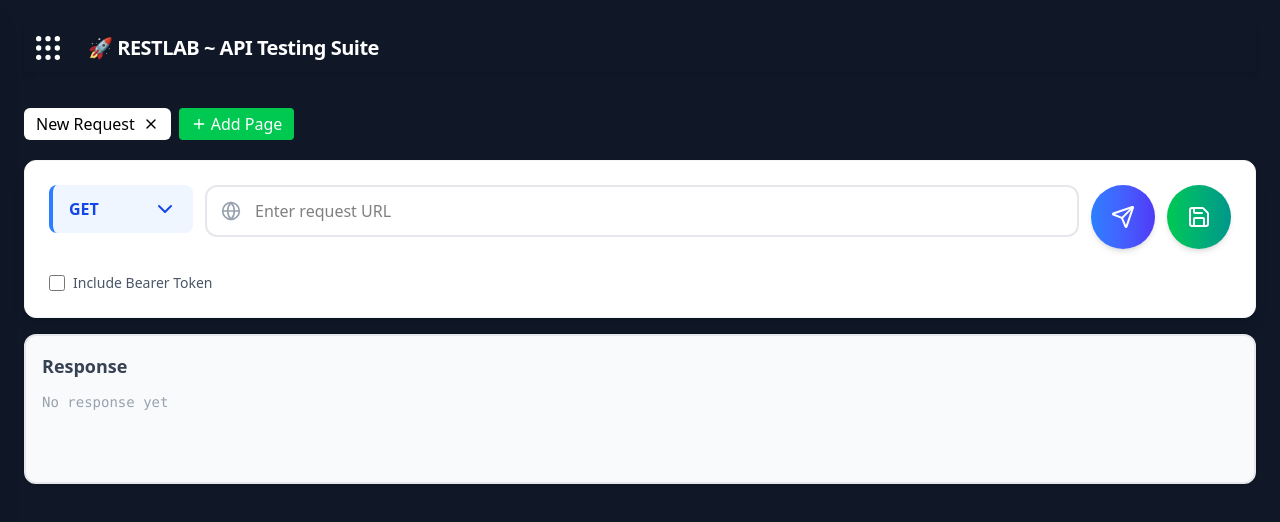
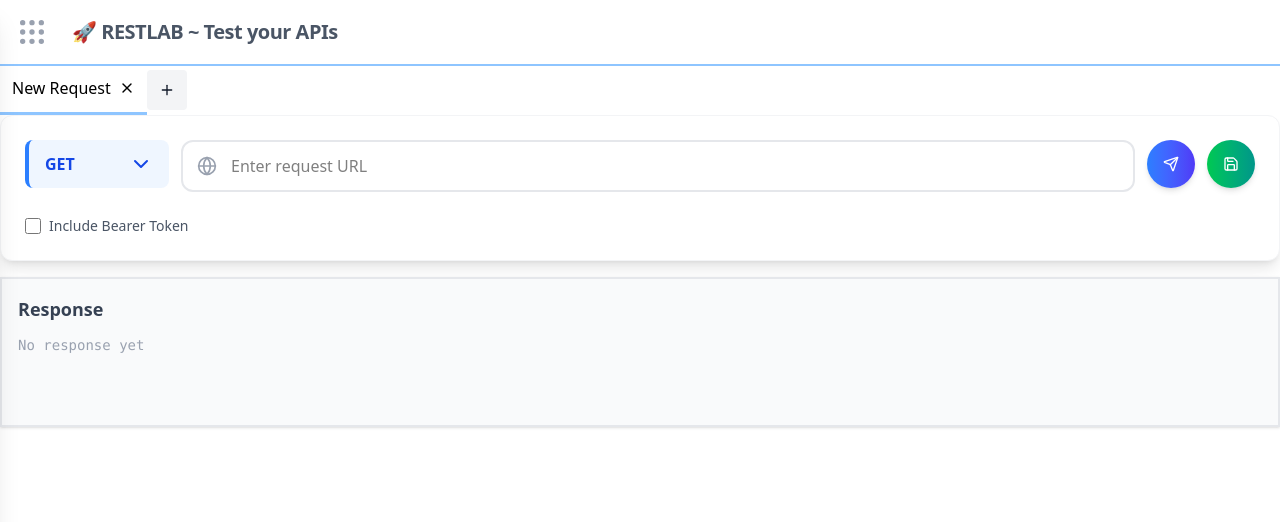
Before and after one commit to CodewChinmay/RestLab, a React (Vite) app: page / in a window 1280 px wide. Shown: the top 522 px of the page. Built offline with nearby package versions, Linux system fonts and the light colour scheme.

Commit message:
updating layout 26-10-2025

```diff
--- a/src/App.jsx
+++ b/src/App.jsx
@@ -14,9 +14,9 @@
   mode: "raw",
   authToken: "", // <-- Added for Bearer token
   formData: [
-    { id: Date.now() + Math.random(), name: "", value: "", type: "text" }
+    { id: Date.now() + Math.random(), name: "", value: "", type: "text" },
   ],
-  fileData: {}
+  fileData: {},
 });
 
 function App() {
@@ -79,7 +79,7 @@
     if (!form.url.trim()) {
       updateForm(index, "response", {
         status: "error",
-        data: { error: "URL is required." }
+        data: { error: "URL is required." },
       });
       return;
     }
@@ -143,7 +143,7 @@
     } catch (error) {
       updateForm(index, "response", {
         status: "error",
-        data: { error: error.message || "Failed to fetch data." }
+        data: { error: error.message || "Failed to fetch data." },
       });
     }
     updateForm(index, "loading", false);
@@ -162,9 +162,9 @@
       mode: savedData.mode || "raw",
       authToken: savedData.authToken || "",
       formData: savedData.formData || [
-        { id: Date.now() + Math.random(), name: "", value: "", type: "text" }
+        { id: Date.now() + Math.random(), name: "", value: "", type: "text" },
       ],
-      fileData: {}
+      fileData: {},
     };
     setForms((prevForms) => {
       const newForms = [...prevForms, newForm];
@@ -174,36 +174,50 @@
   };
 
   return (
-    <div className="p-6 bg-gray-900 min-h-screen flex flex-col">
+    <div className=" min-h-screen flex flex-col">
       {/* Pass the saved option selection callback to Header */}
       <Header onSelectSavedOption={handleSelectSavedOption} />
 
       {/* Tab Navigation */}
-      <div className="flex items-center space-x-2 mt-9 mb-3 pb-2">
+      <div className="flex items-center  ">
         {forms.map((form, idx) => (
           <div
             key={form.id}
             onClick={() => setActiveIndex(idx)}
-            className={`flex items-center px-3 py-1 rounded-md cursor-pointer ${
-              idx === activeIndex ? "bg-white text-black" : "bg-gray-600 text-white"
+            className={`flex items-center px-3 py-1 pt-3 pb-3 cursor-pointer ${
+              idx === activeIndex
+                ? "bg-white text-black  border-b-3 border-blue-300"
+                : "bg-gray-100 text-gray-700 "
             }`}
           >
+            <span className="flex  items-center gap-2">
+              {form.url ? (
+                <>
+                  <span>{form.method}</span>
+                  <div className="bg-gray-400 h-6 w-0.5 rounded"></div>
                   <span>
-              {form.url
-                ? `${form.method} ${(() => {
+                    {(() => {
                       try {
                         return new URL(form.url).hostname;
                       } catch (error) {
                         return form.url;
                       }
-                  })()}`
-                : "New Request"}
+                    })()}
                   </span>
+                </>
+              ) : (
+                "New Request"
+              )}
+            </span>
+
+
+
             <button
               onClick={(e) => {
                 e.stopPropagation();
                 removeForm(idx);
               }}
+              className="pointer-cursor"
             >
               <X className="w-4 h-4 ml-2" />
             </button>
@@ -211,16 +225,16 @@
         ))}
         <button
           onClick={addForm}
-          className="flex items-center px-3 py-1 bg-green-500 text-white rounded"
+          className="flex items-center justify-center h-10 w-10 bg-gray-100 hover:bg-gray-200 text-gray-900 rounded"
         >
-          <Plus className="w-4 h-4 mr-1" />
-          <span>Add Page</span>
+          <Plus className="w-4 h-4 " />
+          {/* <span>Add Page</span> */}
         </button>
       </div>
 
       {/* Active Form Content */}
       {forms[activeIndex] && (
-        <div className="flex flex-col space-y-4">
+        <div className="flex flex-col space-y-4  ">
           <div className="">
             <Input
               url={forms[activeIndex].url}
@@ -234,14 +248,20 @@
               mode={forms[activeIndex].mode}
               setMode={(value) => updateForm(activeIndex, "mode", value)}
               formData={forms[activeIndex].formData}
-              setFormData={(value) => updateForm(activeIndex, "formData", value)}
+              setFormData={(value) =>
+                updateForm(activeIndex, "formData", value)
+              }
               fileData={forms[activeIndex].fileData}
-              setFileData={(value) => updateForm(activeIndex, "fileData", value)}
+              setFileData={(value) =>
+                updateForm(activeIndex, "fileData", value)
+              }
               authToken={forms[activeIndex].authToken} // <-- Pass token value
-              setAuthToken={(value) => updateForm(activeIndex, "authToken", value)} // <-- Setter
+              setAuthToken={(value) =>
+                updateForm(activeIndex, "authToken", value)
+              } // <-- Setter
             />
           </div>
-          <div className="border-2 border-gray-200 rounded-xl bg-gray-50 p-4 shadow-sm min-h-[150px] relative">
+          <div className="border-2 border-gray-200  bg-gray-50 p-4 shadow-sm min-h-[150px] relative">
             {forms[activeIndex].response?.status && (
               <div
                 className={`absolute top-4 right-4 text-sm font-medium px-3 py-1 rounded-full ${
--- a/src/pages/header.jsx
+++ b/src/pages/header.jsx
@@ -68,19 +68,22 @@
   return (
     <>
       {/* Header Bar */}
-      <header className="sticky top-0 z-40  shadow-md">
-        <div className="container  flex items-center">
+      <header className="sticky  top-0 z-40 ">
+        <div className="container  p-2 flex items-center">
           <button
             onClick={() => setSidebarOpen(true)}
-            className="p-2 rounded-lg hover:bg-indigo-700 transition-colors focus:outline-none focus:ring-2 focus:ring-white focus:ring-opacity-50"
+            className="p-2 rounded-lg hover:bg-gray-100 cursor-pointer transition-colors focus:outline-none focus:ring-2 focus:ring-white focus:ring-opacity-50"
             aria-label="Open menu"
           >
-            <Grip className="w-8 h-8 text-white" />
+            <Grip className="w-8 h-8 text-gray-400" />
           </button>
 
-          <h1 className="ml-4 text-xl font-bold text-white font-sans tracking-tight">
-            🚀 RESTLAB ~ API Testing Suite
+          <h1 className="ml-4 text-xl font-bold text-gray-600 font-sans tracking-tight">
+            🚀 RESTLAB ~ Test your APIs
           </h1>
+        </div>
+        <div className="absolute h-0.5 w-full bg-blue-300">
+
         </div>
       </header>
 
--- a/src/pages/input.jsx
+++ b/src/pages/input.jsx
@@ -232,7 +232,7 @@
               (!isBodyValid && mode === "raw") ||
               ((mode === "form" || mode === "urlencoded") && !isFormValid)
             }
-            className={`px-5 py-5 rounded-full flex items-center gap-2 transition-all ${
+            className={`px-4 py-4 rounded-full flex items-center gap-2 transition-all ${
               loading ||
               (!isBodyValid && mode === "raw") ||
               ((mode === "form" || mode === "urlencoded") && !isFormValid)
@@ -244,7 +244,7 @@
               <Loader2 className="w-5 h-5 animate-spin" />
             ) : (
               <>
-                <Send className="w-6 h-6" />
+                <Send className="w-4 h-4" />
                 {/* <span className="font-semibold">Send</span> */}
               </>
             )}
@@ -253,13 +253,13 @@
           <button
             onClick={openSaveModal}
             disabled={loading || isAlreadySaved}
-            className={`px-5 py-5 rounded-full flex items-center gap-2 transition-all ${
+            className={`px-4 py-4 rounded-full flex items-center gap-2 transition-all ${
               loading || isAlreadySaved
                 ? "bg-gray-400 text-white cursor-not-allowed"
                 : "bg-gradient-to-r from-green-500 to-teal-600 hover:from-teal-600 hover:to-green-500 text-white shadow-md hover:shadow-lg"
             }`}
           >
-            <Save className="w-6 h-6" />
+            <Save className="w-4 h-4" />
             {/* <span className="font-semibold">
               {isAlreadySaved ? "Saved" : "Save"}
             </span> */}
```
Lines whose indentation alone changed are shown as unchanged.
